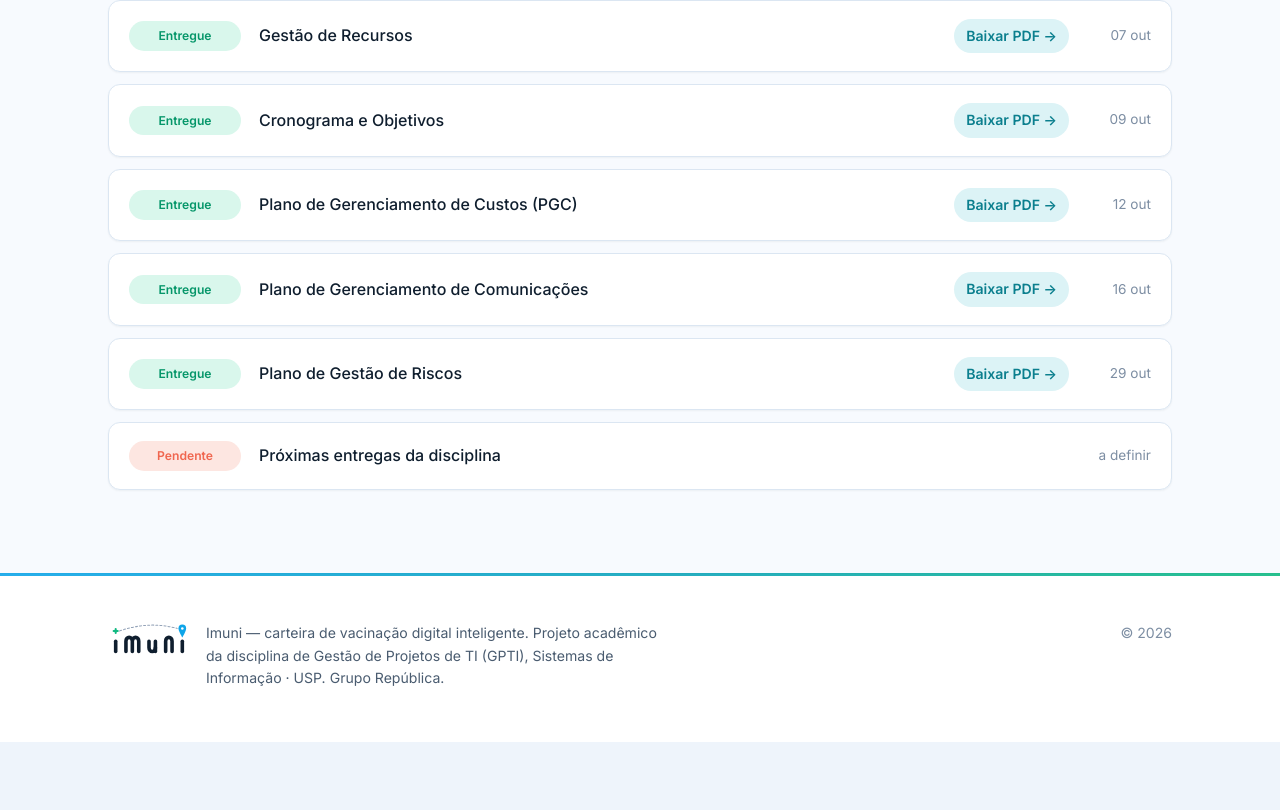
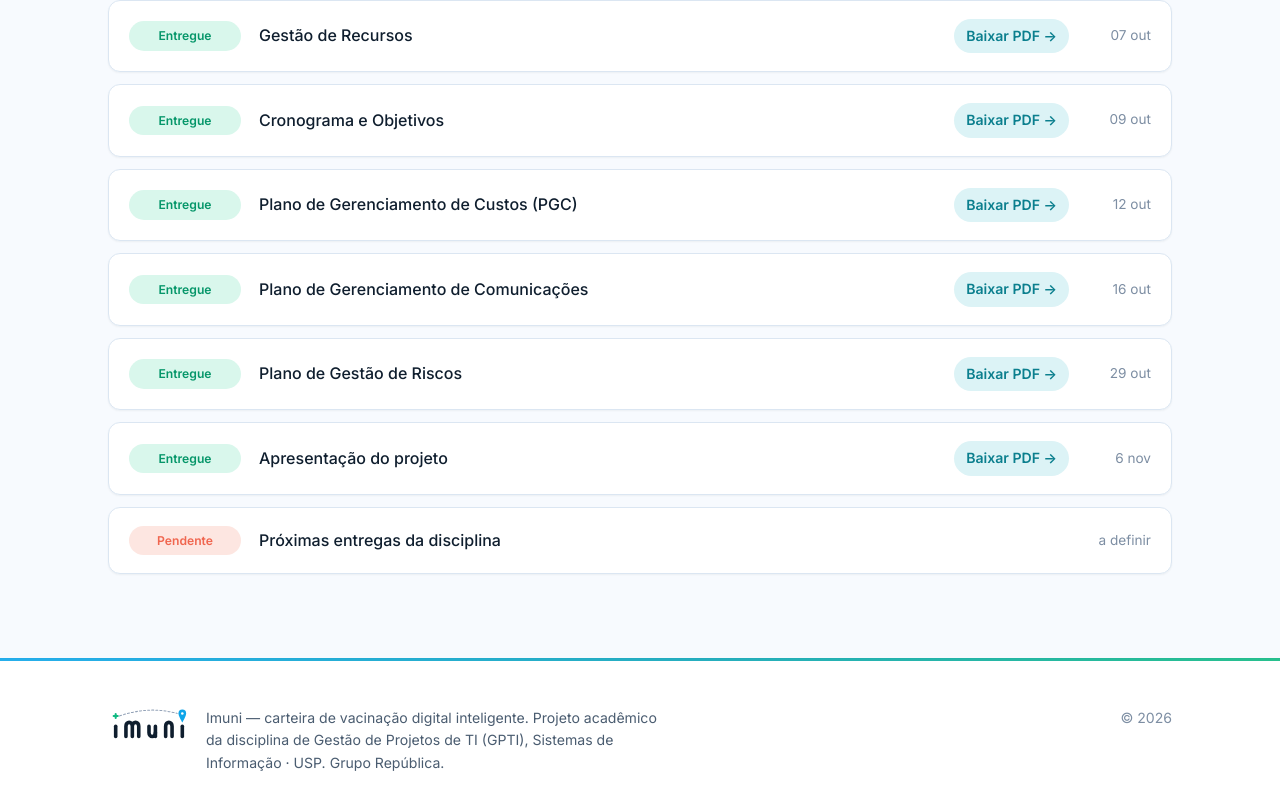
Before and after one commit to aguiar-diego/imuni, a React (Vite) app: page / in a window 1280 px wide. Shown: the part 5338-6148 px from the top of the page. Before the commit the page ends 6080 px from the top, so only its background shows below. Built offline with nearby package versions, Linux system fonts and the light colour scheme.

Commit message:
Adiciona apresentação no site

```diff
--- a/src/components/Documentos.jsx
+++ b/src/components/Documentos.jsx
@@ -77,6 +77,13 @@ const DOCUMENTOS = [
     acao: 'Baixar PDF',
   },
   {
+    nome: 'Apresentação do projeto',
+    data: '6 nov',
+    status: 'entregue',
+    href: `${BASE}docs/08-Gestao de Aquisicoes do Projeto - Apresentacao.pdf`,
+    acao: 'Baixar PDF',
+  },
+  {
     nome: 'Próximas entregas da disciplina',
     data: 'a definir',
     status: 'pendente',
```
